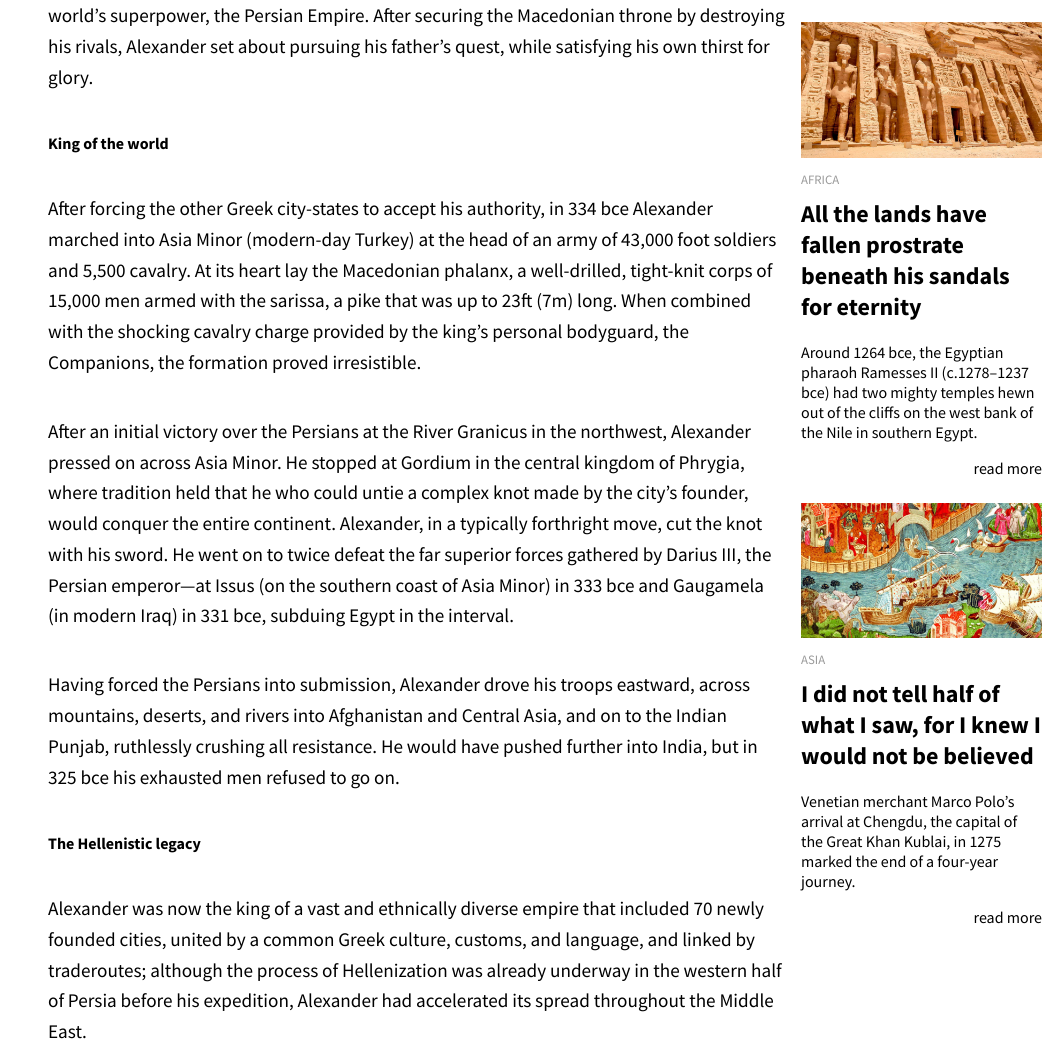
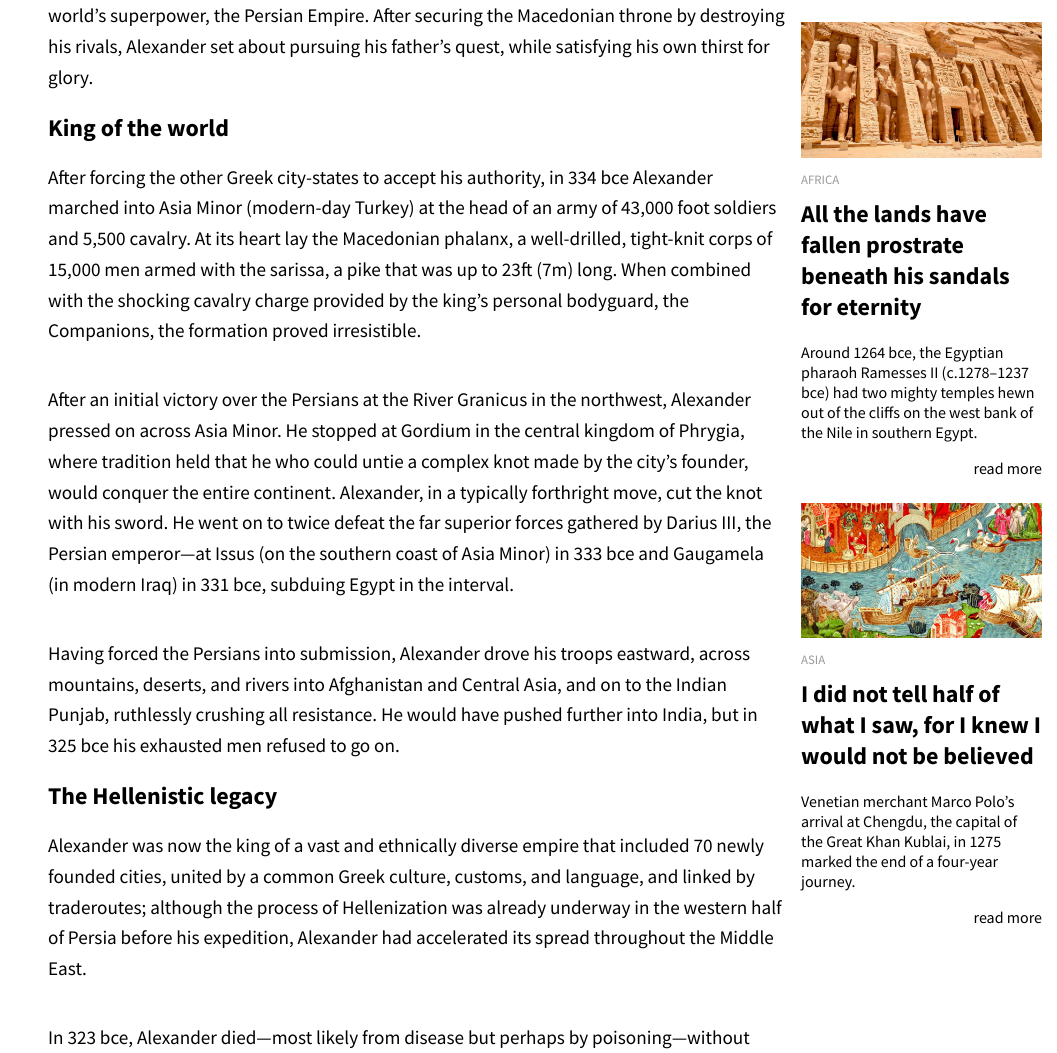
Before and after one commit to thasup/My-Web-Blog, a plain HTML site: page html/blog_post_4.html in a window 1280 px wide. Shown: the part 945-1998 px from the top of the page, without its empty margins (223-1280 px from the left). Drawn offline with Linux system fonts and the light colour scheme.

Commit message:
Update blog_post_4.html

```diff
--- a/html/blog_post_4.html
+++ b/html/blog_post_4.html
@@ -44,11 +44,11 @@
                     <h2 class="main-head-liner">There is nothing impossible to he who will try</h2>
                     <p class="description">In one of the fastest and most daring military expansions in history, Alexander the Great, the young king of Macedon in the Balkans, blazed a trail of conquest across most of the known world of his day, and set in motion a process of Hellenization—the spread of Greek culture and its fusion with non-Greek, Eastern traditions—which endured for centuries.</p>
                     <p class="description">Alexander’s father, Philip II, had transformed this peripheral state into a formidable military power, and had waged campaigns against his neighbors that culminated in Macedon’s domination over all of Greece. When he was assassinated in 336 bce, Philip had been planning an expedition to West Asia, to free the former Greek city-states now ruled by the world’s superpower, the Persian Empire. After securing the Macedonian throne by destroying his rivals, Alexander set about pursuing his father’s quest, while satisfying his own thirst for glory.</p>
-                    <h4 class="description">King of the world</h4>
+                    <b class="description">King of the world</b>
                     <p class="description">After forcing the other Greek city-states to accept his authority, in 334 bce Alexander marched into Asia Minor (modern-day Turkey) at the head of an army of 43,000 foot soldiers and 5,500 cavalry. At its heart lay the Macedonian phalanx, a well-drilled, tight-knit corps of 15,000 men armed with the sarissa, a pike that was up to 23ft (7m) long. When combined with the shocking cavalry charge provided by the king’s personal bodyguard, the Companions, the formation proved irresistible.</p>
                     <p class="description">After an initial victory over the Persians at the River Granicus in the northwest, Alexander pressed on across Asia Minor. He stopped at Gordium in the central kingdom of Phrygia, where tradition held that he who could untie a complex knot made by the city’s founder, would conquer the entire continent. Alexander, in a typically forthright move, cut the knot with his sword. He went on to twice defeat the far superior forces gathered by Darius III, the Persian emperor—at Issus (on the southern coast of Asia Minor) in 333 bce and Gaugamela (in modern Iraq) in 331 bce, subduing Egypt in the interval.</p>
                     <p class="description">Having forced the Persians into submission, Alexander drove his troops eastward, across mountains, deserts, and rivers into Afghanistan and Central Asia, and on to the Indian Punjab, ruthlessly crushing all resistance. He would have pushed further into India, but in 325 bce his exhausted men refused to go on.</p>
-                    <h4 class="description">The Hellenistic legacy</h4>
+                    <b class="description">The Hellenistic legacy</b>
                     <p class="description">Alexander was now the king of a vast and ethnically diverse empire that included 70 newly founded cities, united by a common Greek culture, customs, and language, and linked by traderoutes; although the process of Hellenization was already underway in the western half of Persia before his expedition, Alexander had accelerated its spread throughout the Middle East. </p>
                     <p class="description">In 323 bce, Alexander died—most likely from disease but perhaps by poisoning—without naming a successor. His empire was carved up by his leading generals, but some of the Hellenistic dynasties they founded, notably Selucid Syria and Babylon and Ptolomeic Egypt, survived until Roman times.</p>
                     <div class="tag">
```
